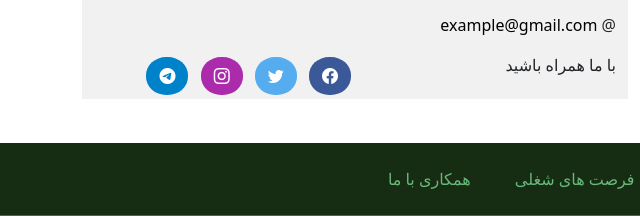
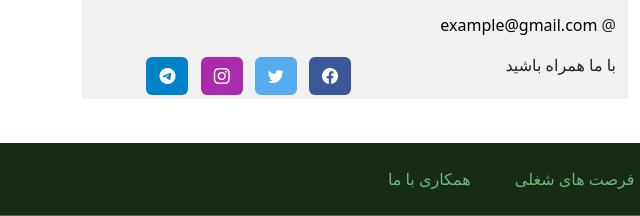
Before and after one commit to mahdi123M3/Our-website, a plain HTML site: page index.html in a window 1280 px wide. Shown: the part 2933-3149 px from the top of the page, 0-640 px from the left. Drawn offline with nearby package versions, Linux system fonts and the light colour scheme.

Commit message:
Update index.css

```diff
--- a/css/index.css
+++ b/css/index.css
@@ -250,9 +250,6 @@ h5{
     color: #0b472f;
 }
 
-.btn{
-    border-radius: 48%;
-}
 
 @media only screen and (max-width: 1024px){
     .dsnone{
```
